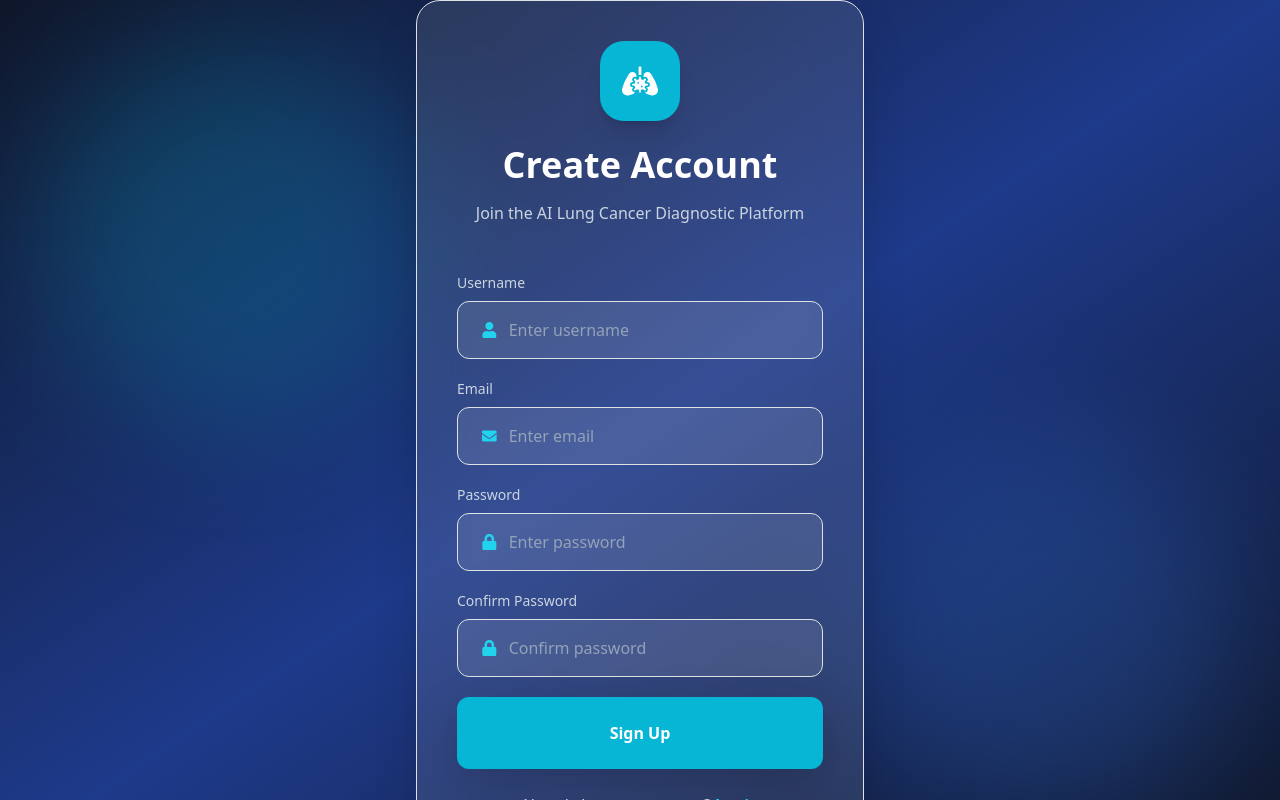
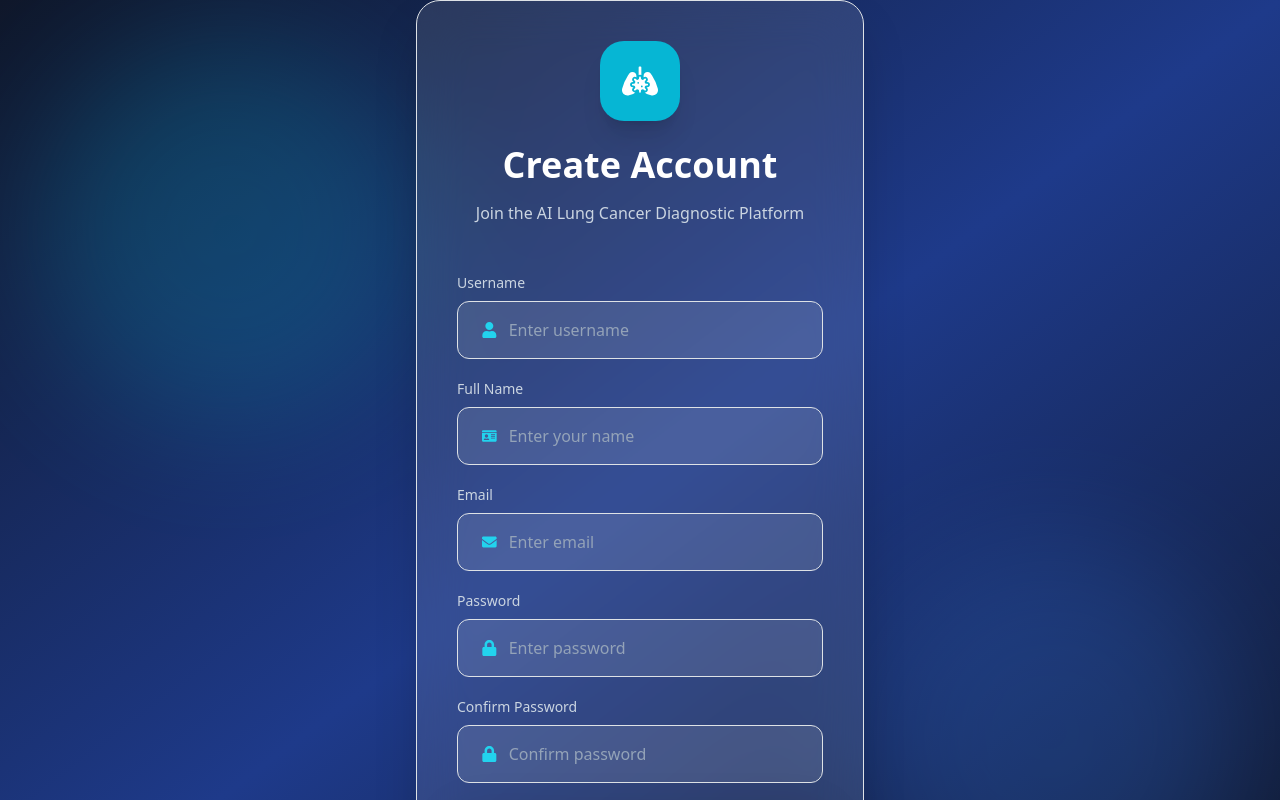
Before and after one commit to Jitu-creator/Lung-Cancer-Detection, a React (Create React App) app in the folder Lung-Cancer-Detection-Web-App-main/frontend/: page /register in a window 1280 px wide. Shown: the top 800 px of the page. Built offline with nearby package versions, Linux system fonts and the light colour scheme; no server answers.

Commit message:
Add name field to registration form

```diff
--- a/Lung-Cancer-Detection-Web-App-main/frontend/src/components/Signup.js
+++ b/Lung-Cancer-Detection-Web-App-main/frontend/src/components/Signup.js
@@ -18,7 +18,8 @@ import {
   FaLock,
   FaBrain,
   FaLungsVirus,
-  FaCheckCircle
+  FaCheckCircle,
+  FaIdCard
 
 } from "react-icons/fa";
 
@@ -29,7 +30,8 @@ const Signup = () => {
     username: "",
     email: "",
     password: "",
-    confirmPassword: ""
+    confirmPassword: "",
+    first_name: ""
 
   });
 
@@ -74,7 +76,9 @@ const Signup = () => {
 
           email: formData.email,
 
-          password: formData.password
+          password: formData.password,
+
+          first_name: formData.first_name
 
         }
 
@@ -184,6 +188,21 @@ const Signup = () => {
                 </div>
 
                 <div>
+                  <label className="text-slate-300 text-sm mb-2 block">Full Name</label>
+                  <div className="flex items-center bg-white/10 border border-white/20 rounded-xl px-4 py-3">
+                    <FaIdCard className="text-cyan-400 mr-3" />
+                    <input
+                      type="text"
+                      name="first_name"
+                      placeholder="Enter your name"
+                      value={formData.first_name}
+                      onChange={handleChange}
+                      className="bg-transparent outline-none text-white w-full placeholder-slate-400"
+                    />
+                  </div>
+                </div>
+
+                <div>
                   <label className="text-slate-300 text-sm mb-2 block">Email</label>
                   <div className="flex items-center bg-white/10 border border-white/20 rounded-xl px-4 py-3">
                     <FaEnvelope className="text-cyan-400 mr-3" />
```
Also changed, not shown: 1 other file (tests, documents, lock files or other folders).
